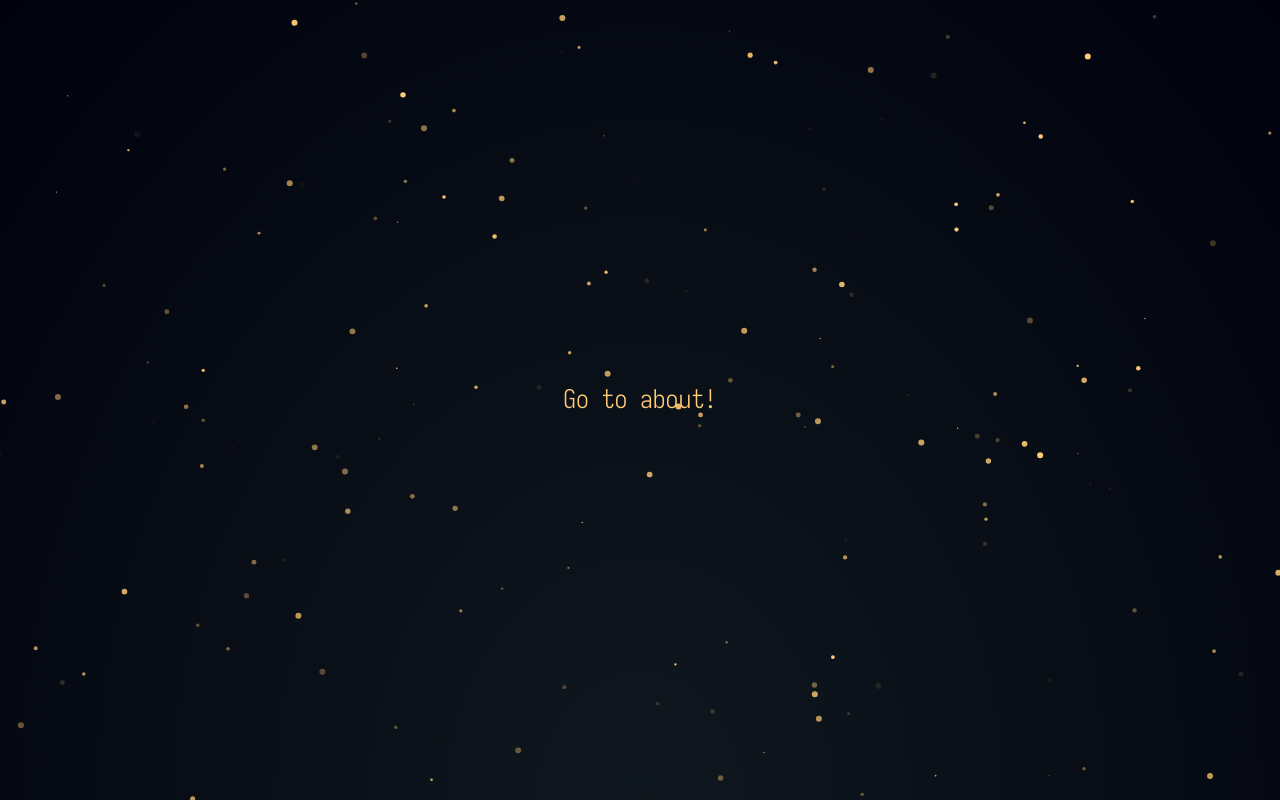
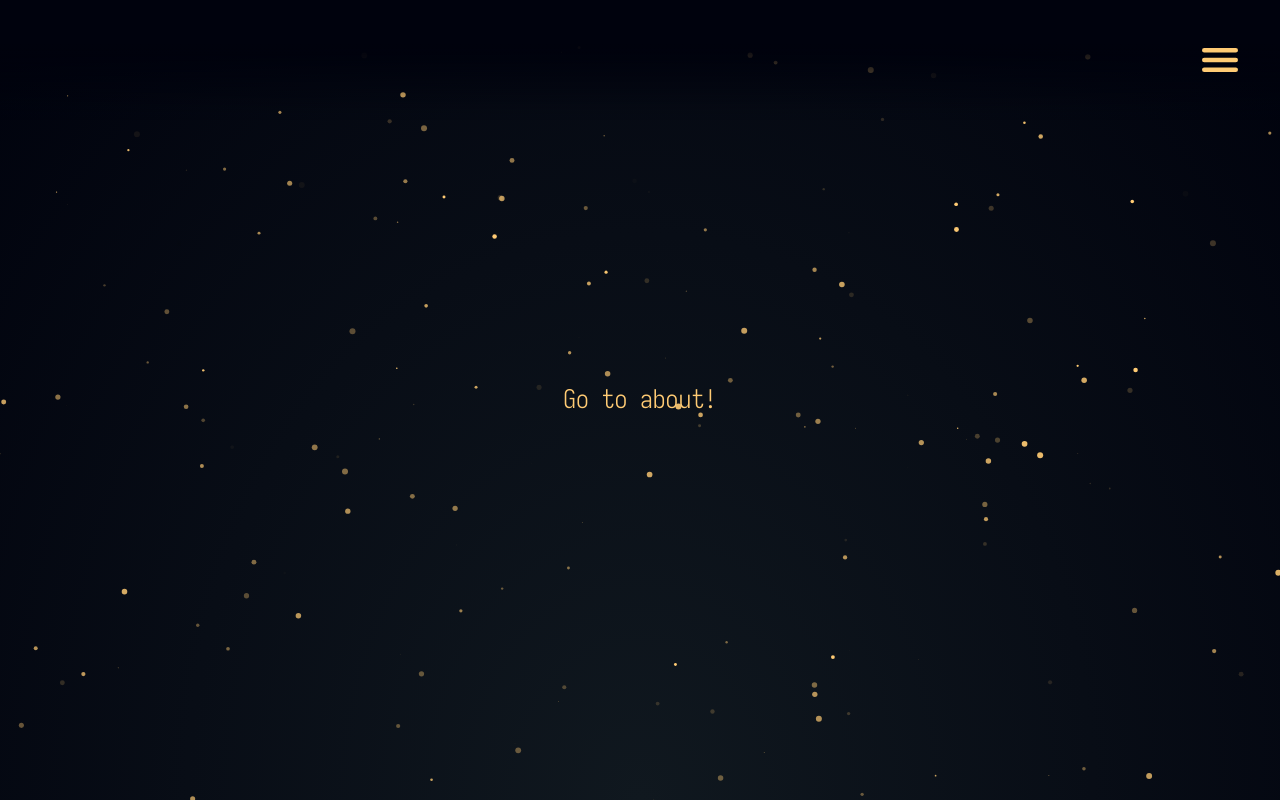
Before and after one commit to wildanazz/ssr-code-zero, a Next.js app: page / in a window 1280 px wide. Built offline with nearby package versions, Linux system fonts and the light colour scheme; a web font is replaced by a local one.

Commit message:
Added navbar component

```diff
--- a/components/layout.tsx
+++ b/components/layout.tsx
@@ -3,6 +3,7 @@ import dynamic from 'next/dynamic'
 import styled from 'styled-components'
 
 const Particles = dynamic(() => import('react-tsparticles'))
+const Navbar = dynamic(() => import('../components/navbar'))
 
 const StyledLayout = styled.div`
   position: relative;
@@ -74,6 +75,7 @@ export default function Layout({
         }}
       />
       {children}
+      <Navbar />
     </StyledLayout>
   )
 }
--- /dev/null
+++ b/components/navbar.tsx
@@ -0,0 +1,94 @@
+import { useState } from 'react'
+import Link from 'next/link'
+import styled from 'styled-components'
+import { motion } from 'framer-motion'
+
+import Curtain from './curtain'
+import navigations from './navigations.js'
+import Toggle from './toggle'
+
+const StyledNavbar = styled(motion.div)`
+  position: fixed;
+  top: 0;
+  right: 0;
+  bottom: 100vh;
+  left: 0;
+`
+
+const StyledMenu = styled.nav`
+  position: absolute;
+  top: 50%;
+  left: 50%;
+  transform: translate(-50%, -50%);
+  text-align: center;
+`
+
+const StyledAnchor = styled.a`
+  display: block;
+  padding-left: 0.3em;
+  margin: 10px 0;
+  font-size: 2rem;
+  letter-spacing: 0.3em;
+  text-decoration: none;
+  text-transform: uppercase;
+  transition-duration: 0.5s;
+  cursor: pointer;
+
+  :hover {
+    padding-left: 0.6em;
+    letter-spacing: 0.6em;
+    transition-duration: 0.5s;
+  }
+`
+
+const variants = {
+  visible: {
+    bottom: 0,
+  },
+  hidden: {
+    bottom: '100vh',
+  },
+}
+
+export default function Navbar() {
+  const [isOpen, setIsOpen] = useState<boolean>(false)
+
+  function handleToggle(): void {
+    setIsOpen(!isOpen)
+  }
+
+  return (
+    <StyledNavbar
+      initial="hidden"
+      animate={isOpen ? 'visible' : 'hidden'}
+      transition={{
+        type: 'tween',
+        ease: [0.6, -0.28, 0.735, 0.045],
+        duration: 0.5,
+      }}
+      variants={variants}
+    >
+      <Curtain isOpen={isOpen} />
+      <StyledMenu>
+        {isOpen &&
+          navigations.map((item) => {
+            return (
+              <motion.div
+                key={item.id}
+                initial={{ opacity: 0 }}
+                animate={{ opacity: 1 }}
+                transition={{ duration: item.delay }}
+              >
+                <Link href={item.path}>
+                  <StyledAnchor onClick={handleToggle}>
+                    {item.title}
+                  </StyledAnchor>
+                </Link>
+              </motion.div>
+            )
+          })}
+      </StyledMenu>
+      <Toggle isOpen={isOpen} handleToggle={handleToggle} />
+    </StyledNavbar>
+  )
+}
--- /dev/null
+++ b/components/navigations.js
@@ -0,0 +1,22 @@
+const navigations = [
+  {
+    id: 0,
+    title: 'About',
+    path: '/about',
+    delay: 1,
+  },
+  {
+    id: 1,
+    title: 'Tools',
+    path: '/tools',
+    delay: 1.5,
+  },
+  {
+    id: 2,
+    title: 'Work',
+    path: '/work',
+    delay: 2,
+  },
+]
+
+export default navigations
```
